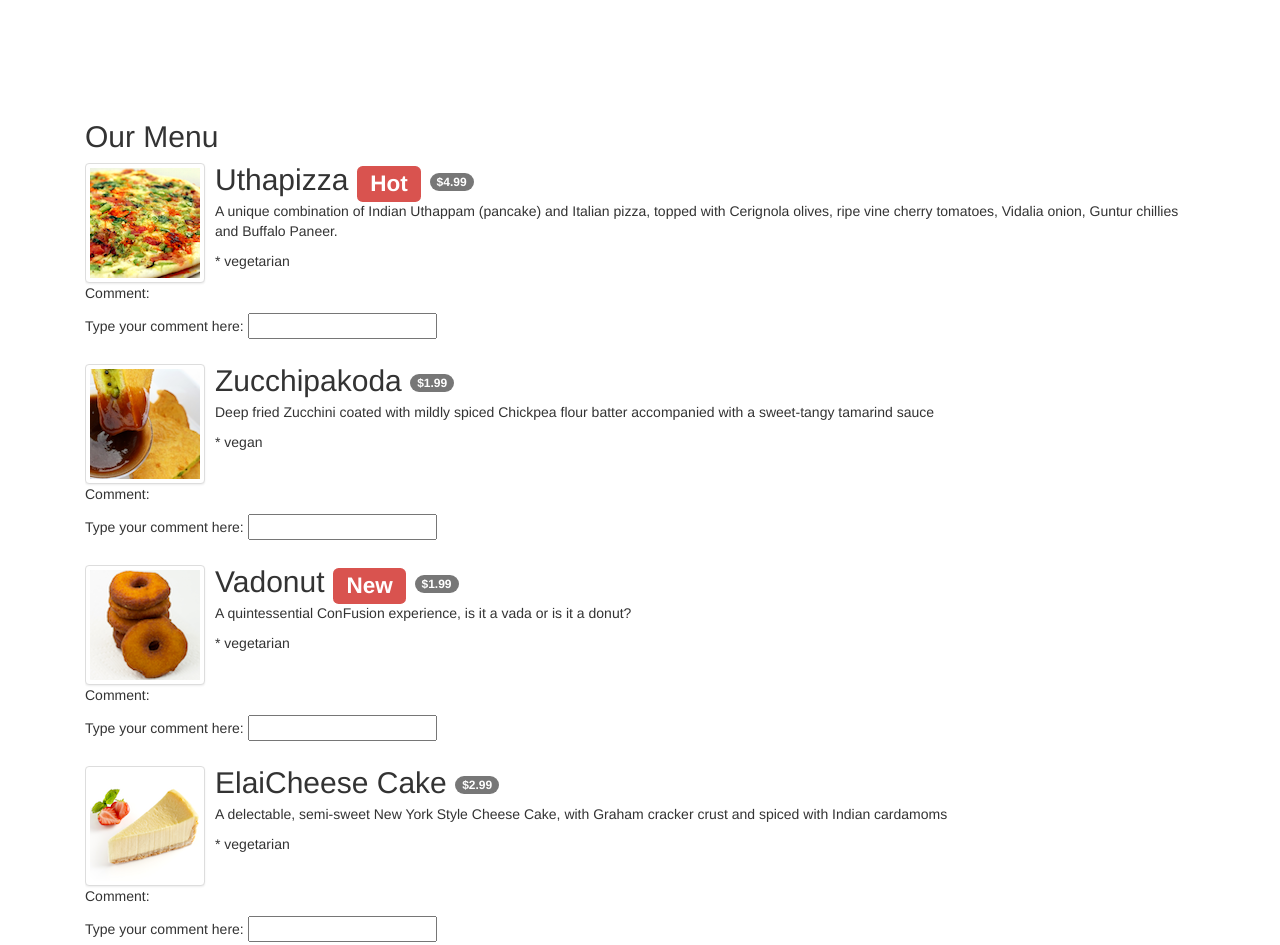
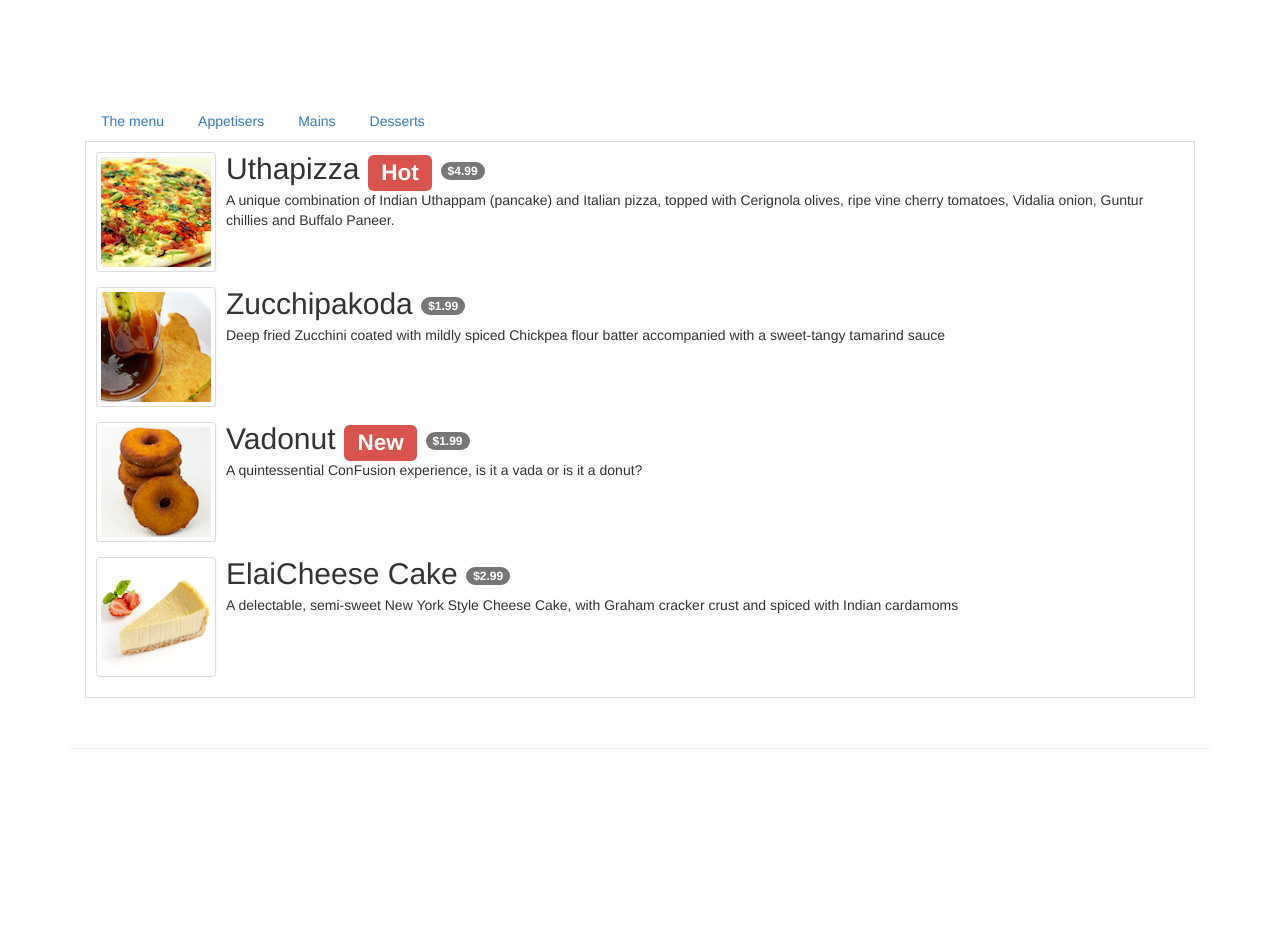
Before and after one commit to mkruneva/coursera-angular-hk, a website: page confusion/app/menu.html in a window 1280 px wide. Shown: the top 945 px of the page. After the commit the page ends 800 px from the top, so only its background shows below. Drawn offline with Linux system fonts and the light colour scheme.

Commit message:
panel tabs

```diff
--- a/confusion/app/menu.html
+++ b/confusion/app/menu.html
@@ -25,10 +25,15 @@
 <body>
     <div class="container">
         <div class="row row-content" ng-controller="menuController as menuCtrl">
-            <!-- testing $scope instead of controller as syntax -->
-            <div class="col-xs-12" ng-controller="testController">
-            <h2>{{ text }}</h2>
-                <ul class="media-list">
+            <div class="col-xs-12">
+                <ul class="nav nav-tabs" role="tablist">
+                    <li role="presentation"><a area-controls="all menu" role="tab">The menu</a></li>
+                    <li role="presentation"><a area-controls="appetisers" role="tab">Appetisers</a></li>
+                    <li role="presentation"><a area-controls="main" role="tab">Mains</a></li>
+                    <li role="presentation"><a area-controls="desserts" role="tab">Desserts</a></li>
+                </ul>
+                <div class="tab-content">
+                    <ul class="media-list tab-pane fade in active">
                         <li class="media" ng-repeat="dish in menuCtrl.dishes">
                             <div class="media-left media-top">
                                 <a href="#">
@@ -42,16 +47,10 @@
                          <span class="badge">{{dish.price | currency}}</span
                            ></h2>
                                 <p>{{dish.description}}</p>
-                            <p>* {{dish.type}}</p>
-                        </div>
-                        <div class="media-bottom">
-                            <p>Comment: <span class="dish-comment">{{dish.comment}}</span></p>
-                            <p>Type your comment here:
-                                <input type="text" ng-model="dish.comment">
-                            </p>
                             </div>
                         </li>
                     </ul>
+                </div>
             </div>
         </div>
     </div>
@@ -105,9 +104,9 @@
         this.dishes = dishes;
     });
 
-    app.controller('testController', ['$scope', function($scope) {
-        $scope.text = 'Our Menu';
-    }]);
+    // app.controller('testController', ['$scope', function($scope) {
+    //     $scope.text = 'Our Menu';
+    // }]);
     </script>
 </body>
 
```
Lines whose indentation alone changed are shown as unchanged.
